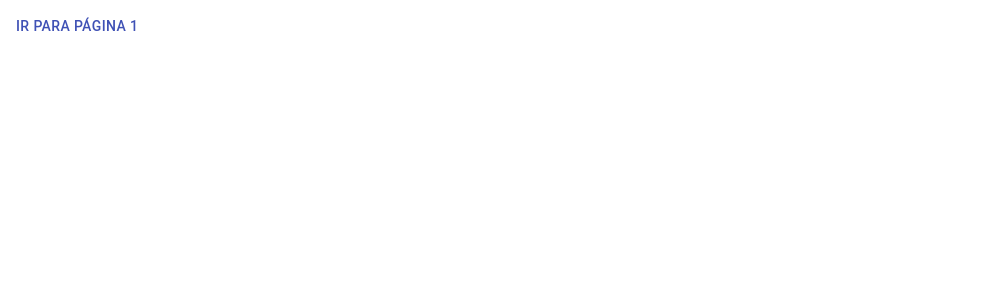
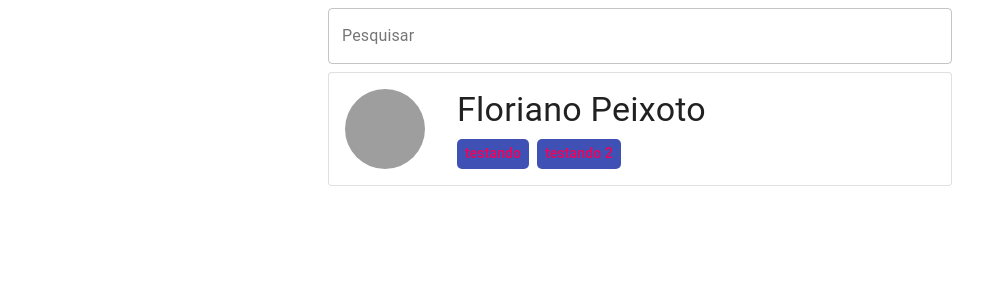
Before and after one commit to gbombassaro/vibe-saude, a React (Create React App) app: page / in a window 1280 px wide. Shown: the top 300 px of the page, without its empty margins (0-998 px from the left). Built offline with nearby package versions, Linux system fonts and the light colour scheme.

Commit message:
Adiciona lodash, adiciona novos componentes

```diff
--- a/package.json
+++ b/package.json
@@ -8,6 +8,7 @@
     "@testing-library/jest-dom": "^4.2.4",
     "@testing-library/react": "^9.3.2",
     "@testing-library/user-event": "^7.1.2",
+    "lodash": "^4.17.20",
     "react": "^16.13.1",
     "react-dom": "^16.13.1",
     "react-redux": "^7.2.1",
--- /dev/null
+++ b/src/components/DoctorCard/Profile.js
@@ -0,0 +1,22 @@
+import {Box} from '@material-ui/core';
+import {withStyles} from '@material-ui/core/styles';
+import React from 'react';
+
+const styles = () => ({
+  image: {
+    width: 80,
+    height: 80,
+    borderRadius: '50%',
+    backgroundColor: '#9e9e9e',
+  },
+});
+
+const ProfileImage = ({classes, marginSize}) => {
+  return (
+    <Box mr={marginSize}>
+      <div className={classes.image} />
+    </Box>
+  );
+};
+
+export default withStyles(styles)(ProfileImage);
--- /dev/null
+++ b/src/components/DoctorCard/Tag.js
@@ -0,0 +1,25 @@
+import {Box, Typography} from '@material-ui/core';
+import {withStyles} from '@material-ui/core/styles';
+import React from 'react';
+
+const styles = theme => ({
+  tags: {
+    width: 'max-content',
+    borderRadius: 5,
+    padding: theme.spacing(0.5, 1, 0.5, 1),
+    backgroundColor: theme.palette.primary.main,
+    marginRight: theme.spacing(1)
+  }
+});
+
+const Tag = ({classes, children}) => {
+  return (
+    <Box className={classes.tags}>
+      <Typography variant='subtitle2' color='secondary'>
+        {children}
+      </Typography>
+    </Box>
+  );
+};
+
+export default withStyles(styles)(Tag);
--- /dev/null
+++ b/src/components/DoctorCard/index.js
@@ -0,0 +1,49 @@
+import {Box, Card, Typography} from '@material-ui/core';
+import {withStyles} from '@material-ui/core/styles';
+import {map} from 'lodash';
+import PropTypes from 'prop-types';
+import React from 'react';
+
+import Profile from './Profile';
+import Tag from './Tag';
+
+const styles = () => ({
+  card: {
+    cursor: 'pointer',
+    '&:hover': {
+      borderColor: 'rgba(0, 0, 0, 0.87)'
+    }
+  },
+  row: {
+    display: 'flex',
+    flexDirection: 'row'
+  }
+});
+
+const DoctorCard = ({classes, content}) => {
+  const {name, skills} = content;
+  return (
+    <Card variant='outlined' className={classes.card}>
+      <Box p={2} className={classes.row}>
+        <Profile marginSize={4} />
+        <Box>
+          <Typography variant='h4'>{name}</Typography>
+          <Box mt={1} className={classes.row}>
+            {map(skills, (item, key) => <Tag key={key}>{item}</Tag>)}
+          </Box>
+        </Box>
+      </Box>
+    </Card>
+  );
+};
+
+DoctorCard.propTypes = {
+  classes: PropTypes.object,
+  content: PropTypes.shape({
+    id: PropTypes.string.isRequired,
+    name: PropTypes.string.isRequired,
+    skills: PropTypes.arrayOf(PropTypes.string),
+  }).isRequired
+};
+
+export default withStyles(styles)(DoctorCard);
--- a/src/components/Home.js
+++ b/src/components/Home.js
@@ -1,19 +1,39 @@
-import {Button} from '@material-ui/core';
+import {TextField, Grid} from '@material-ui/core';
+import {withStyles} from '@material-ui/core/styles';
 import PropTypes from 'prop-types';
 import React from 'react';
-import {useSelector} from 'react-redux';
 
-const Home = props => {
+// import {useSelector} from 'react-redux';
+import DoctorCard from './DoctorCard';
 
-  const testando = useSelector(state => state);
-  console.log(testando);
+const styles = () => ({
+  input: {
+    width: '100%'
+  }
+});
 
-  const handleClick = () => {
-    props.history.push('page1');
+const Home = ({classes}) => {
+
+  // const testando = useSelector(state => state);
+  const mock = {
+    id: '1',
+    name: 'Floriano Peixoto',
+    skills: ['testando', 'testando 2']
   };
 
   return (
-    <Button color='primary' onClick={handleClick}>Ir para página 1</Button>
+    <React.Fragment>
+      <Grid container spacing={2} justify='center'>
+        <Grid item xs={12} md={6}>
+          <TextField className={classes.input} label='Pesquisar' variant='outlined' />
+        </Grid>
+      </Grid>
+      <Grid container spacing={2} justify='center'>
+        <Grid item xs={12} md={6}>
+          <DoctorCard content={mock} />
+        </Grid>
+      </Grid>
+    </React.Fragment>
   );
 };
 
@@ -21,4 +41,4 @@ Home.propTypes = {
   history: PropTypes.object,
 };
 
-export default Home;
+export default withStyles(styles)(Home);
```
